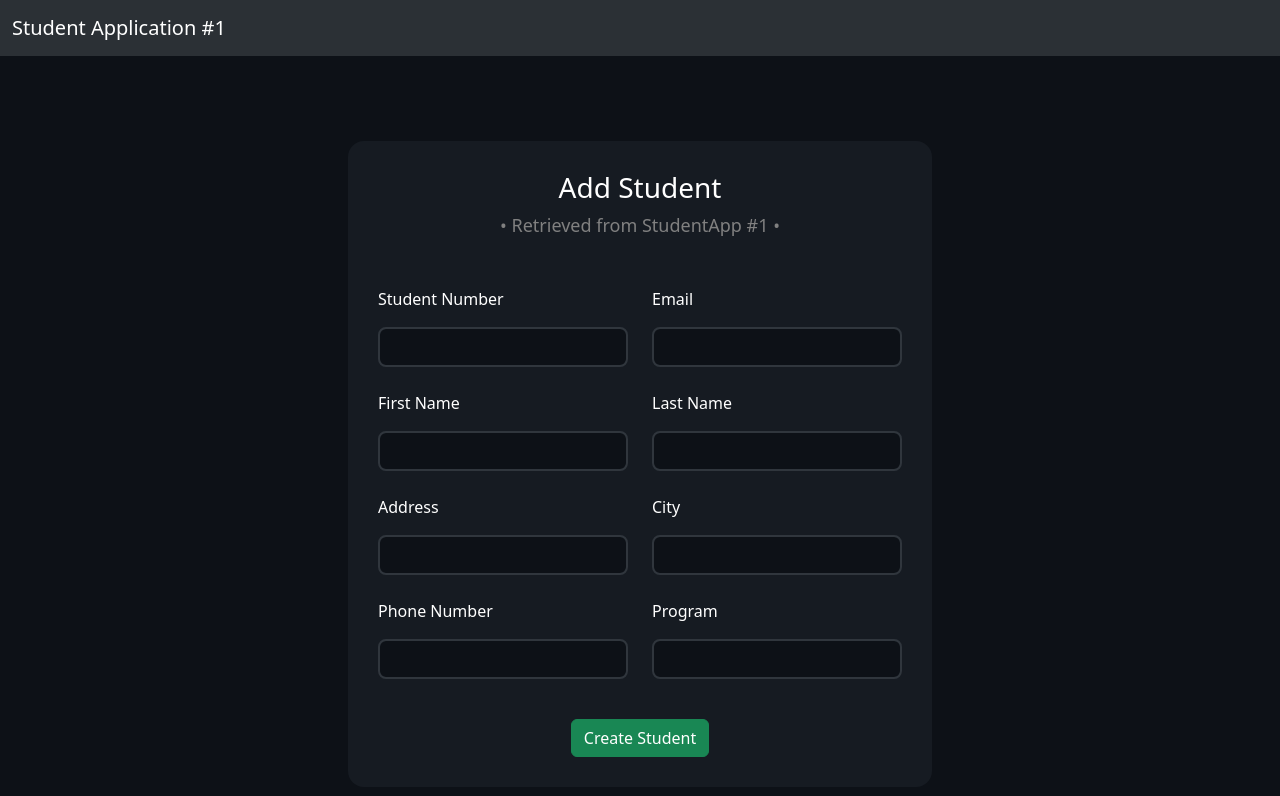
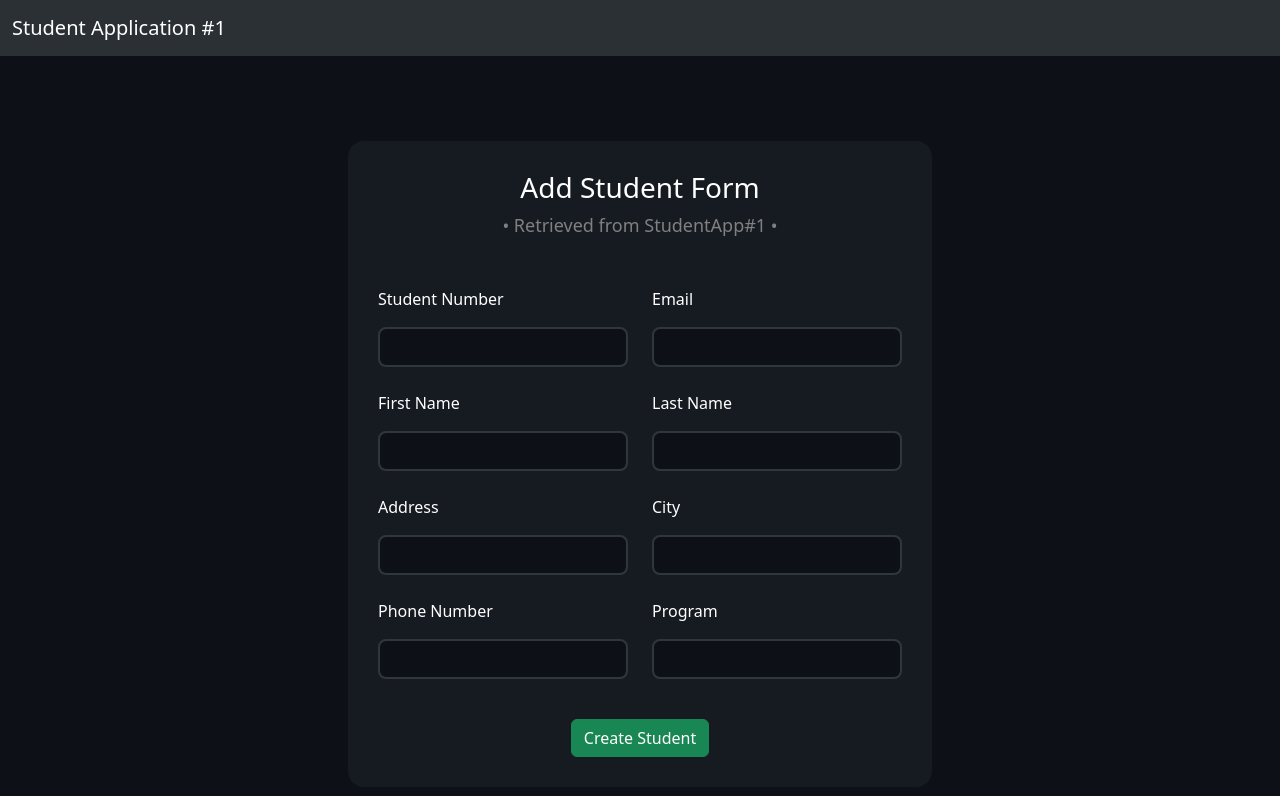
Before and after one commit to dilshanliyanage1000/StudentApp1, a React app: page / in a window 1280 px wide. Shown: the top 796 px of the page. Built offline with nearby package versions, Linux system fonts and the light colour scheme.

Commit message:
Updated AddForm

```diff
--- a/src/views/AddStudent.jsx
+++ b/src/views/AddStudent.jsx
@@ -12,8 +12,8 @@ function AddStudent() {
 
                     <form>
 
-                        <h3>Add Student</h3>
-                        <p className="mb-5" style={{ fontSize: "18px", color : "gray"}}>• Retrieved from StudentApp #1 •</p>
+                        <h3>Add Student Form</h3>
+                        <p className="mb-5" style={{ fontSize: "18px", color : "gray"}}>• Retrieved from StudentApp#1 •</p>
 
                         <div className='row'>
 
```
